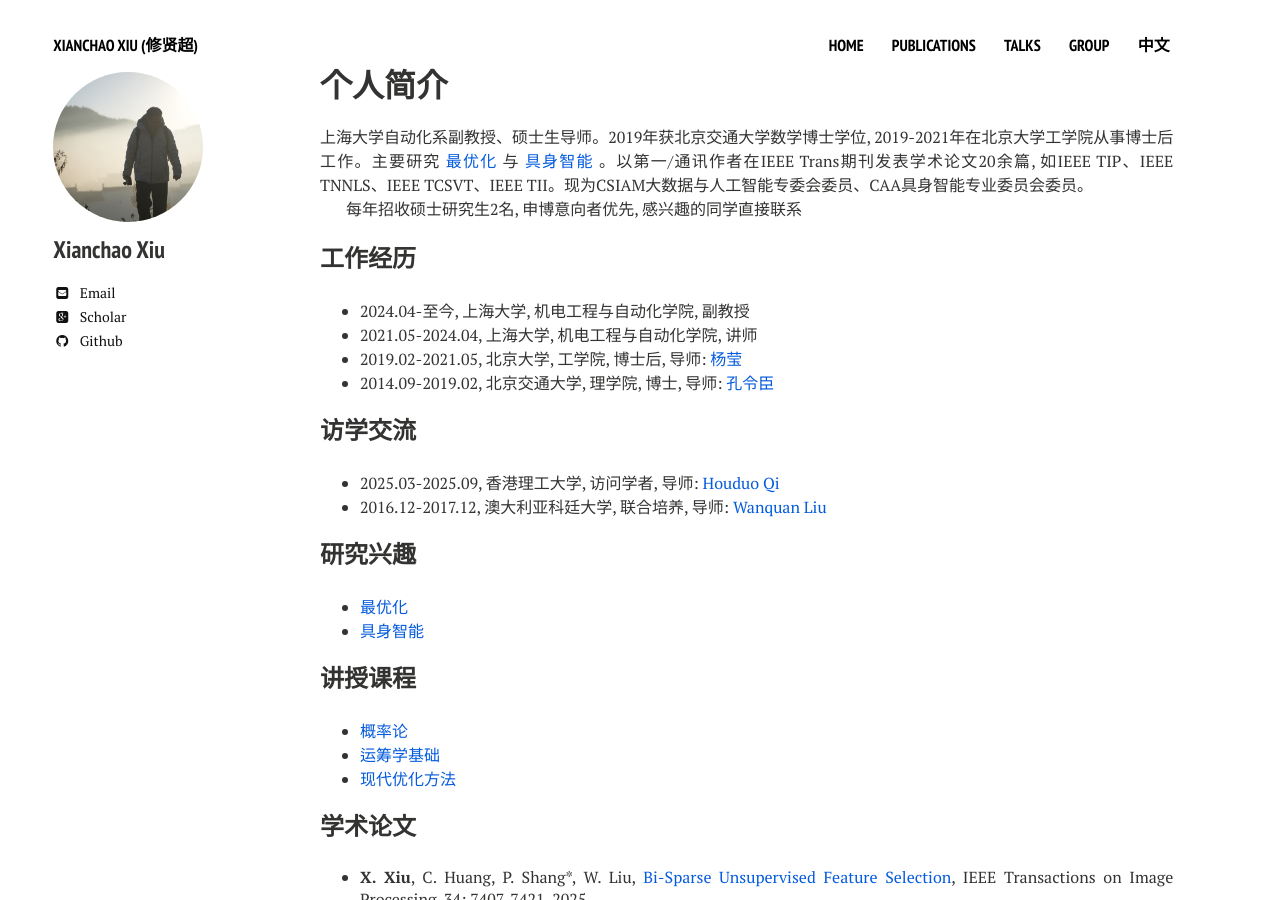
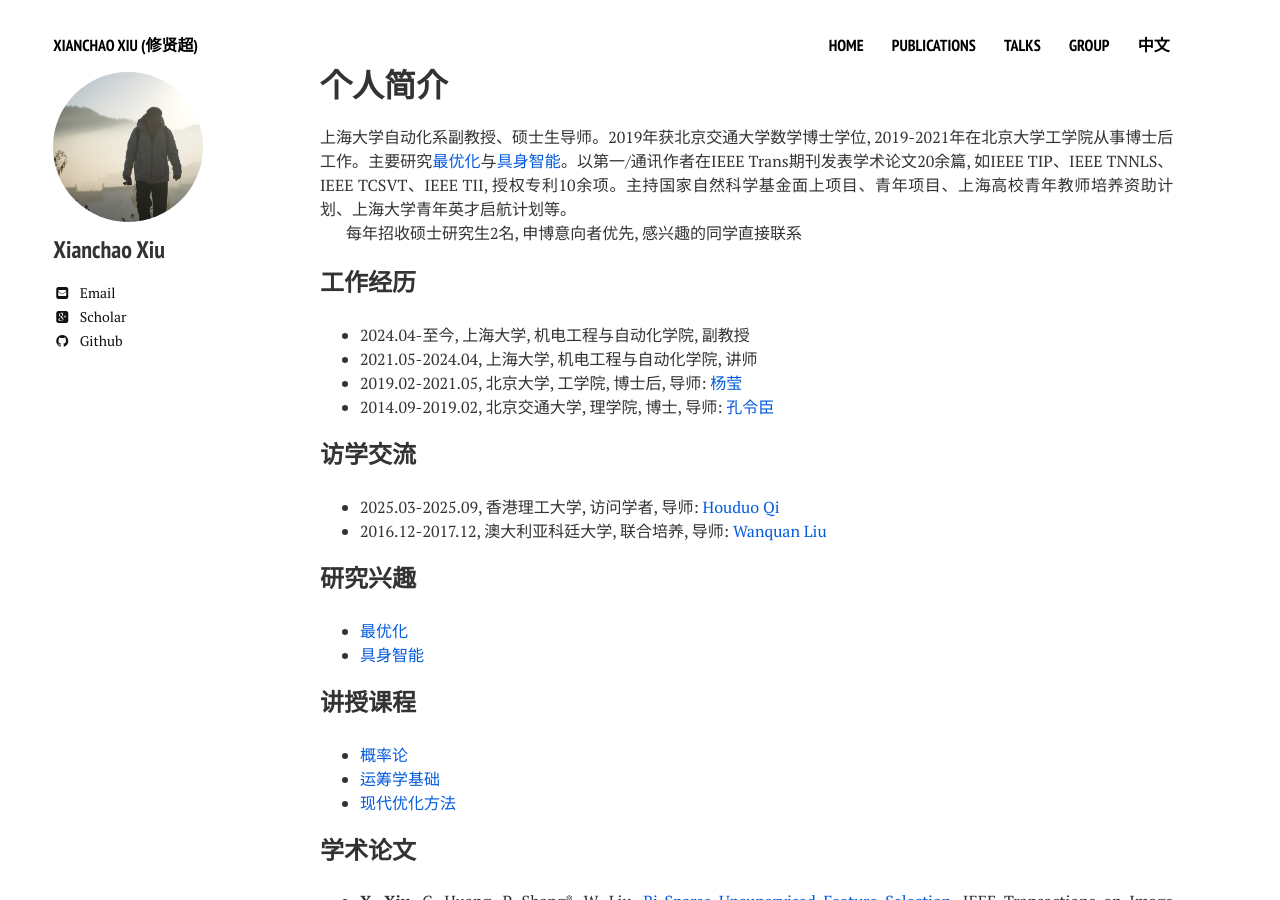
Before and after one commit to xianchaoxiu/xianchaoxiu.github.io, a Jekyll site: the page built from chinese/index.md, in a window 1280 px wide and 900 px high. Built offline with Jekyll 4.4.1, drawn with Linux system fonts in a browser that asks for light colours; nearby versions of some CDN libraries.

Commit message:
Update index.md

```diff
--- a/chinese/index.md
+++ b/chinese/index.md
@@ -7,7 +7,7 @@ comments: false
 share: false
 ---
 
-上海大学自动化系副教授、硕士生导师。2019年获北京交通大学数学博士学位, 2019-2021年在北京大学工学院从事博士后工作。主要研究 <a href="https://xianchaoxiu.github.io/chinese/research/OPT/" class="textlink" target="_blank"> 最优化 </a> 与 <a href="https://xianchaoxiu.github.io/chinese/research/EAI/" class="textlink" target="_blank"> 具身智能 </a>。以第一/通讯作者在IEEE Trans期刊发表学术论文20余篇, 如IEEE TIP、IEEE TNNLS、IEEE TCSVT、IEEE TII。现为CSIAM大数据与人工智能专委会委员、CAA具身智能专业委员会委员。 <br>
+上海大学自动化系副教授、硕士生导师。2019年获北京交通大学数学博士学位, 2019-2021年在北京大学工学院从事博士后工作。主要研究<a href="https://xianchaoxiu.github.io/chinese/research/OPT/" class="textlink" target="_blank">最优化</a>与<a href="https://xianchaoxiu.github.io/chinese/research/EAI/" class="textlink" target="_blank">具身智能</a>。以第一/通讯作者在IEEE Trans期刊发表学术论文20余篇, 如IEEE TIP、IEEE TNNLS、IEEE TCSVT、IEEE TII, 授权专利10余项。主持国家自然科学基金面上项目、青年项目、上海高校青年教师培养资助计划、上海大学青年英才启航计划等。 <br>
 
 每年招收硕士研究生2名, 申博意向者优先, 感兴趣的同学直接联系
 
```
